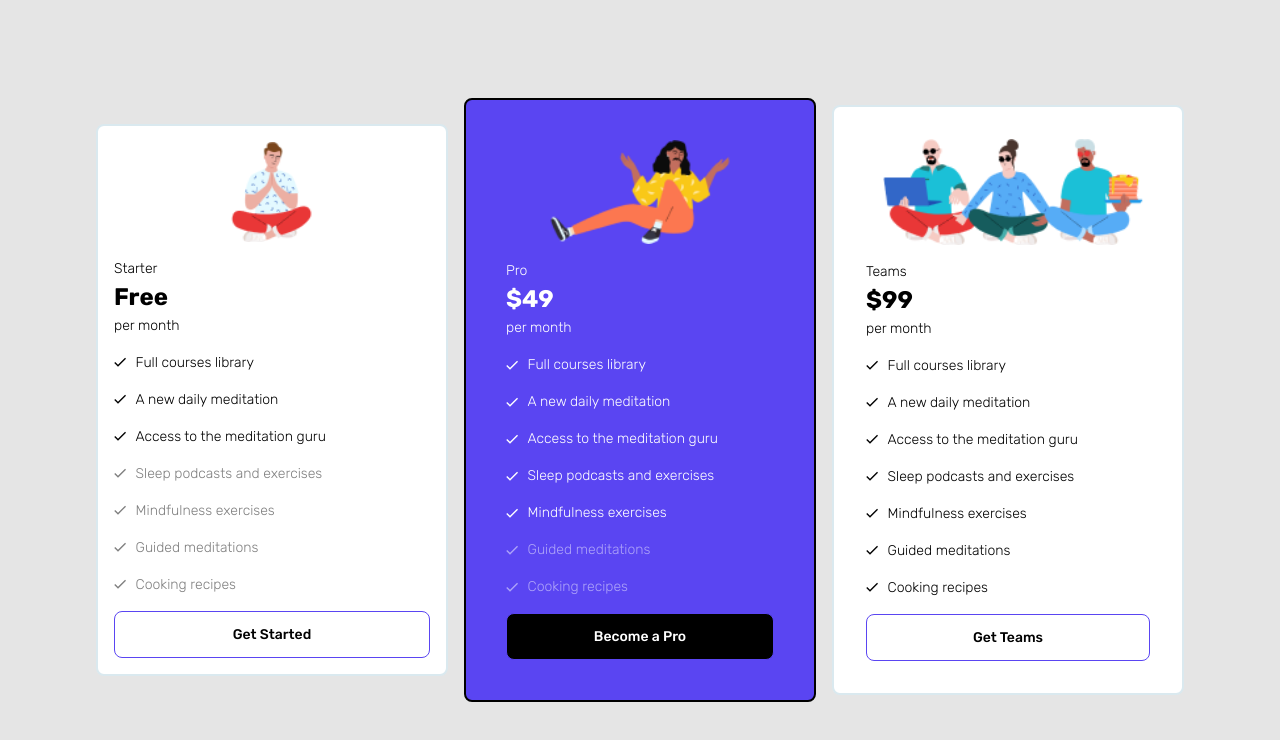
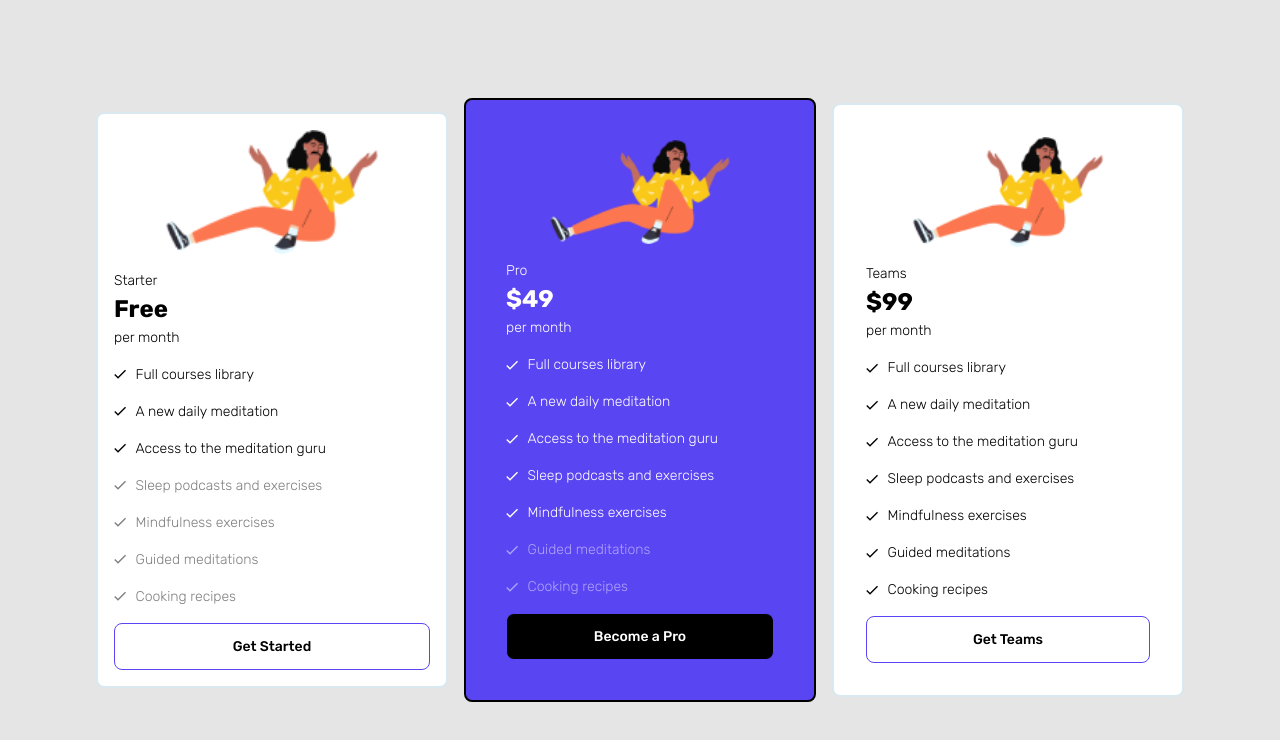
Before and after one commit to alexcumplido/jump2Digital, a React (Vite) app: page / in a window 1280 px wide. Shown: the top 740 px of the page. Built offline with nearby package versions, Linux system fonts and the light colour scheme.

Commit message:
Replaced dynamic route by static one

```diff
--- a/src/components/card/Card.jsx
+++ b/src/components/card/Card.jsx
@@ -6,7 +6,11 @@ export function Card({ data, toggleModal }) {
   return (
     <article className={`card ${featured ? `card--featured` : ""}`}>
       <div className="flex-center">
-        <img className="card__image" src={logo} alt="Card logo" />
+        <img
+          className="card__image"
+          src="../../images/pro.png"
+          alt="Card logo"
+        />
       </div>
       <div className="card__intro">
         <p>{type}</p>
```
